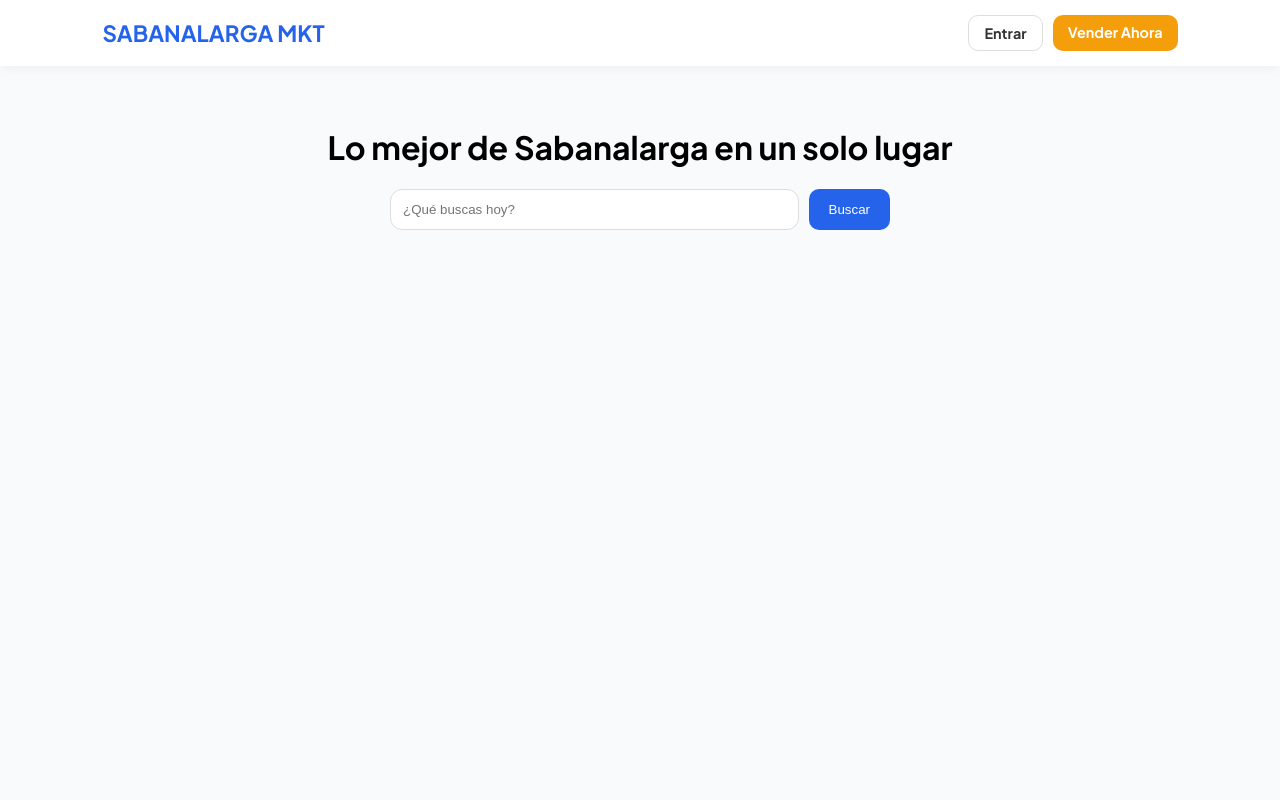
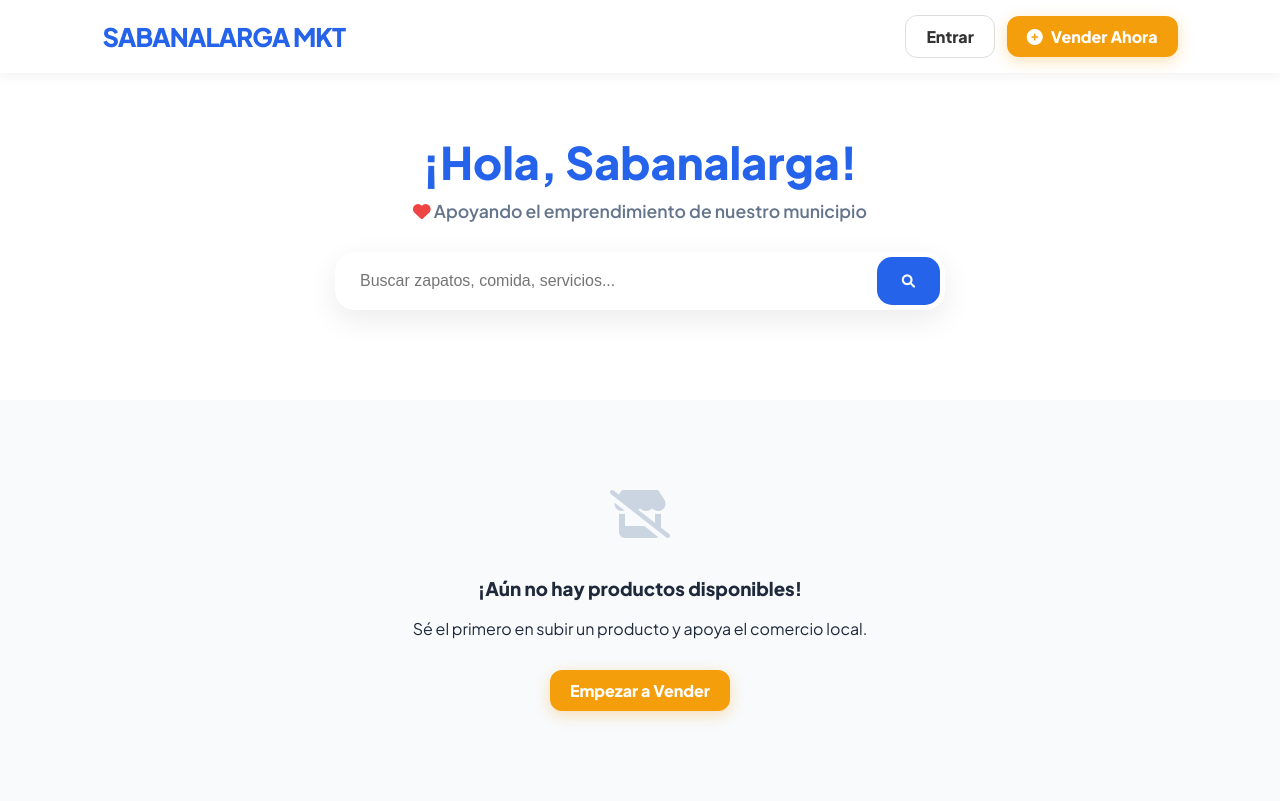
Before and after one commit to gleiderr99-boop/nuevo-proyecto, a Flask app: page / in a window 1280 px wide. Before the commit the page ends 230 px from the top, so only its background shows below. Run offline with Flask 3, Linux system fonts and the light colour scheme; data that the repository does not hold is empty.

Commit message:
Update index.html

```diff
--- a/templates/index.html
+++ b/templates/index.html
@@ -3,27 +3,46 @@
 <head>
     <meta charset="UTF-8">
     <meta name="viewport" content="width=device-width, initial-scale=1.0">
-    <title>Sabanalarga Market</title>
-    <link href="https://fonts.googleapis.com/css2?family=Plus+Jakarta+Sans:wght@400;700&display=swap" rel="stylesheet">
+    <title>Sabanalarga Market | Apoya lo Local</title>
+    <link href="https://fonts.googleapis.com/css2?family=Plus+Jakarta+Sans:wght@400;600;800&display=swap" rel="stylesheet">
     <link rel="stylesheet" href="https://cdnjs.cloudflare.com/ajax/libs/font-awesome/6.0.0/css/all.min.css">
     <style>
         :root { --primary: #2563eb; --accent: #f59e0b; --bg: #f8fafc; }
-        body { font-family: 'Plus Jakarta Sans', sans-serif; background: var(--bg); margin: 0; }
-        nav { background: white; padding: 15px 8%; display: flex; justify-content: space-between; align-items: center; box-shadow: 0 2px 10px rgba(0,0,0,0.05); position: sticky; top: 0; z-index: 100; }
-        .logo { font-weight: 800; color: var(--primary); text-decoration: none; font-size: 1.4rem; }
-        .nav-btns { display: flex; gap: 10px; }
-        .btn { padding: 8px 15px; border-radius: 10px; text-decoration: none; font-weight: 700; font-size: 0.9rem; transition: 0.3s; }
-        .btn-sell { background: var(--accent); color: white; }
-        .btn-msg { background: var(--primary); color: white; }
+        body { font-family: 'Plus Jakarta Sans', sans-serif; background: var(--bg); margin: 0; color: #1e293b; }
+
+        nav { background: white; padding: 15px 8%; display: flex; justify-content: space-between; align-items: center; box-shadow: 0 4px 12px rgba(0,0,0,0.05); position: sticky; top: 0; z-index: 1000; }
+        .logo { font-weight: 800; color: var(--primary); text-decoration: none; font-size: 1.6rem; letter-spacing: -1px; }
+
+        .nav-btns { display: flex; gap: 12px; align-items: center; }
+        .btn { padding: 10px 20px; border-radius: 12px; text-decoration: none; font-weight: 700; transition: 0.3s; display: flex; align-items: center; gap: 8px; }
+        .btn-sell { background: var(--accent); color: white; box-shadow: 0 4px 15px rgba(245, 158, 11, 0.3); }
+        .btn-panel { background: var(--primary); color: white; }
         .btn-login { color: #333; border: 1px solid #ddd; }
-        .hero { text-align: center; padding: 40px 20px; }
-        .search-box { max-width: 500px; margin: 20px auto; display: flex; gap: 10px; }
-        .search-box input { flex: 1; padding: 12px; border-radius: 12px; border: 1px solid #ddd; outline: none; }
-        .grid { display: grid; grid-template-columns: repeat(auto-fill, minmax(280px, 1fr)); gap: 25px; padding: 20px 8%; }
-        .card { background: white; border-radius: 20px; overflow: hidden; box-shadow: 0 4px 15px rgba(0,0,0,0.05); }
-        .card img { width: 100%; height: 200px; object-fit: cover; }
-        .content { padding: 15px; }
-        .btn-chat { background: var(--primary); color: white; text-decoration: none; display: block; text-align: center; padding: 10px; border-radius: 10px; margin-top: 10px; font-weight: 700; }
+
+        .hero { text-align: center; padding: 60px 20px; background: white; }
+        .hero h1 { font-size: 2.8rem; margin: 0; color: var(--primary); }
+        .support-msg { color: #64748b; font-size: 1.1rem; margin-top: 10px; font-weight: 600; }
+
+        .search-box { max-width: 600px; margin: 30px auto; display: flex; background: white; padding: 5px; border-radius: 20px; box-shadow: 0 10px 30px rgba(0,0,0,0.08); }
+        .search-box input { flex: 1; border: none; padding: 15px 20px; border-radius: 15px; outline: none; font-size: 1rem; }
+        .search-box button { background: var(--primary); color: white; border: none; padding: 0 25px; border-radius: 15px; cursor: pointer; }
+
+        .grid { display: grid; grid-template-columns: repeat(auto-fill, minmax(280px, 1fr)); gap: 30px; padding: 40px 8%; }
+
+        /* ZOOM Y DISEÑO DE TARJETA */
+        .card { background: white; border-radius: 25px; overflow: hidden; box-shadow: 0 10px 20px rgba(0,0,0,0.05); transition: 0.4s; position: relative; }
+        .card:hover { transform: translateY(-10px); }
+        .img-wrap { width: 100%; height: 230px; overflow: hidden; position: relative; }
+        .card img { width: 100%; height: 100%; object-fit: cover; transition: 0.6s; }
+        .card:hover img { transform: scale(1.1); } /* EL ZOOM */
+
+        .cat-tag { position: absolute; top: 15px; left: 15px; background: rgba(255,255,255,0.9); padding: 5px 12px; border-radius: 10px; font-size: 0.75rem; font-weight: 800; color: var(--primary); }
+        .content { padding: 20px; }
+        .price { font-size: 1.5rem; font-weight: 800; color: var(--primary); margin: 10px 0; }
+        .btn-contact { background: #f1f5f9; color: var(--primary); text-decoration: none; display: block; text-align: center; padding: 12px; border-radius: 15px; font-weight: 700; transition: 0.3s; }
+        .btn-contact:hover { background: var(--primary); color: white; }
+
+        .empty-state { text-align: center; grid-column: 1 / -1; padding: 50px; }
     </style>
 </head>
 <body>
@@ -31,31 +50,49 @@
         <a href="/" class="logo">SABANALARGA MKT</a>
         <div class="nav-btns">
             {% if session.get('user_id') %}
-                <a href="/gleider_admin" class="btn btn-msg"><i class="fas fa-comments"></i> Mis Mensajes</a>
-                <a href="/logout" class="btn btn-login">Salir</a>
+                <a href="/gleider_admin" class="btn btn-panel"><i class="fas fa-th-large"></i> Mi Panel</a>
+                <a href="/logout" class="btn btn-login"><i class="fas fa-sign-out-alt"></i></a>
             {% else %}
                 <a href="/login" class="btn btn-login">Entrar</a>
-                <a href="/registro" class="btn btn-sell">Vender Ahora</a>
+                <a href="/registro" class="btn btn-sell"><i class="fas fa-plus-circle"></i> Vender Ahora</a>
             {% endif %}
         </div>
     </nav>
+
     <div class="hero">
-        <h1>Lo mejor de Sabanalarga en un solo lugar</h1>
+        <h1>¡Hola, Sabanalarga!</h1>
+        <p class="support-msg"><i class="fas fa-heart" style="color:#ef4444"></i> Apoyando el emprendimiento de nuestro municipio</p>
         <form action="/" class="search-box">
-            <input type="text" name="q" placeholder="¿Qué buscas hoy?">
-            <button type="submit" style="background: var(--primary); color: white; border: none; padding: 10px 20px; border-radius: 10px; cursor: pointer;">Buscar</button>
+            <input type="text" name="q" placeholder="Buscar zapatos, comida, servicios...">
+            <button type="submit"><i class="fas fa-search"></i></button>
         </form>
     </div>
+
     <div class="grid">
         {% for p in productos %}
         <div class="card">
-            <img src="{{ url_for('static', filename='uploads/' + p.imagen) }}">
+            <div class="img-wrap">
+                <span class="cat-tag">
+                    {% if p.categoria == 'Comida' %}<i class="fas fa-utensils"></i>
+                    {% elif p.categoria == 'Moda' %}<i class="fas fa-tshirt"></i>
+                    {% else %}<i class="fas fa-tag"></i>{% endif %}
+                    {{ p.categoria }}
+                </span>
+                <img src="{{ url_for('static', filename='uploads/' + p.imagen) }}">
+            </div>
             <div class="content">
-                <h3 style="margin: 0;">{{ p.nombre }}</h3>
-                <p style="color: var(--primary); font-weight: 800; font-size: 1.2rem;">${{ "{:,.0f}".format(p.precio) }}</p>
-                <a href="/chat/{{ p.user_id }}" class="btn-chat">Preguntar</a>
-                <a href="/perfil/{{ p.user_id }}" style="display: block; text-align: center; margin-top: 8px; color: #666; font-size: 0.8rem; text-decoration: none;">Ver Perfil del Vendedor</a>
+                <h3 style="margin: 0; font-size: 1.2rem;">{{ p.nombre }}</h3>
+                <div class="price">${{ "{:,.0f}".format(p.precio) }}</div>
+                <p style="font-size: 0.85rem; color: #64748b; margin-bottom: 15px;"><i class="fas fa-user"></i> {{ p.vendedor.nombre }}</p>
+                <a href="/perfil/{{ p.user_id }}" class="btn-contact">Ver Detalles</a>
             </div>
+        </div>
+        {% else %}
+        <div class="empty-state">
+            <i class="fas fa-store-slash" style="font-size: 3rem; color: #cbd5e1; margin-bottom: 20px;"></i>
+            <h3>¡Aún no hay productos disponibles!</h3>
+            <p>Sé el primero en subir un producto y apoya el comercio local.</p>
+            <a href="/registro" class="btn btn-sell" style="display:inline-flex; margin-top:15px;">Empezar a Vender</a>
         </div>
         {% endfor %}
     </div>
```
